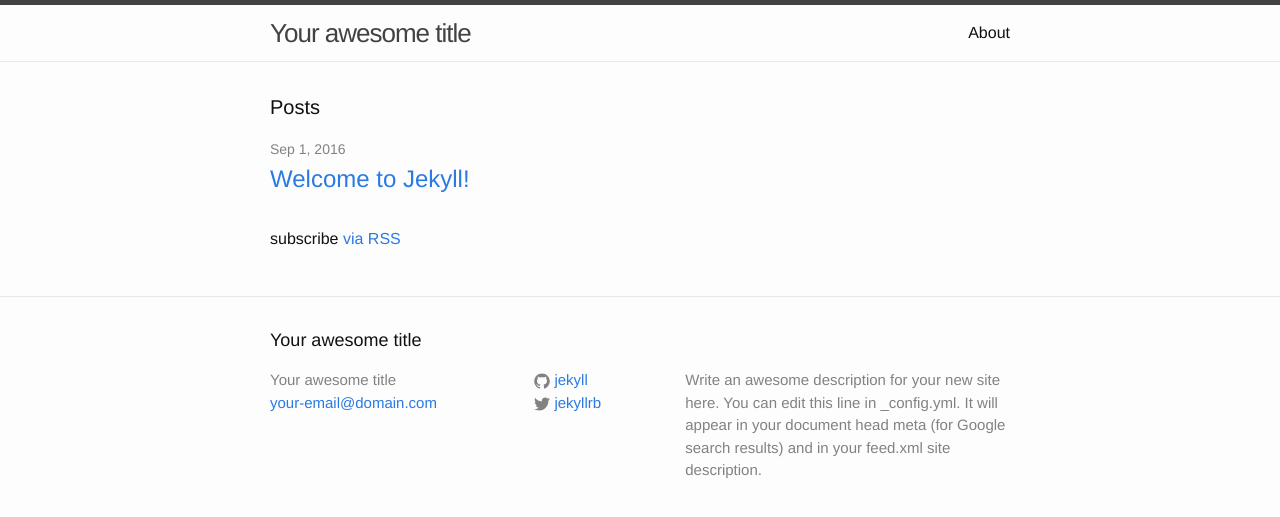
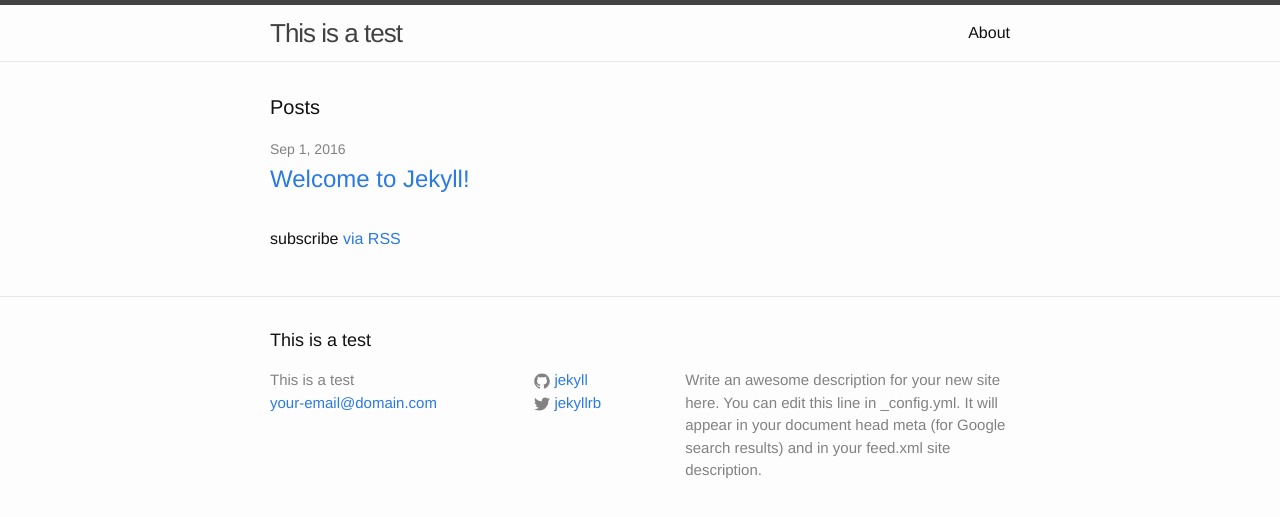
Before and after one commit to Benbuckley5/benbuckley5.github.io, a Jekyll site: the page built from index.html, in a window 1280 px wide. Shown: the top 517 px of the page. Built offline with Jekyll 4.4.1, drawn with Linux system fonts in a browser that asks for light colours.

Commit message:
Update _config.yml

```diff
--- a/_config.yml
+++ b/_config.yml
@@ -6,7 +6,7 @@
 # 'jekyll serve'. If you change this file, please restart the server process.
 
 # Site settings
-title: Your awesome title
+title: This is a test
 email: your-email@domain.com
 description: > # this means to ignore newlines until "baseurl:"
   Write an awesome description for your new site here. You can edit this
```
